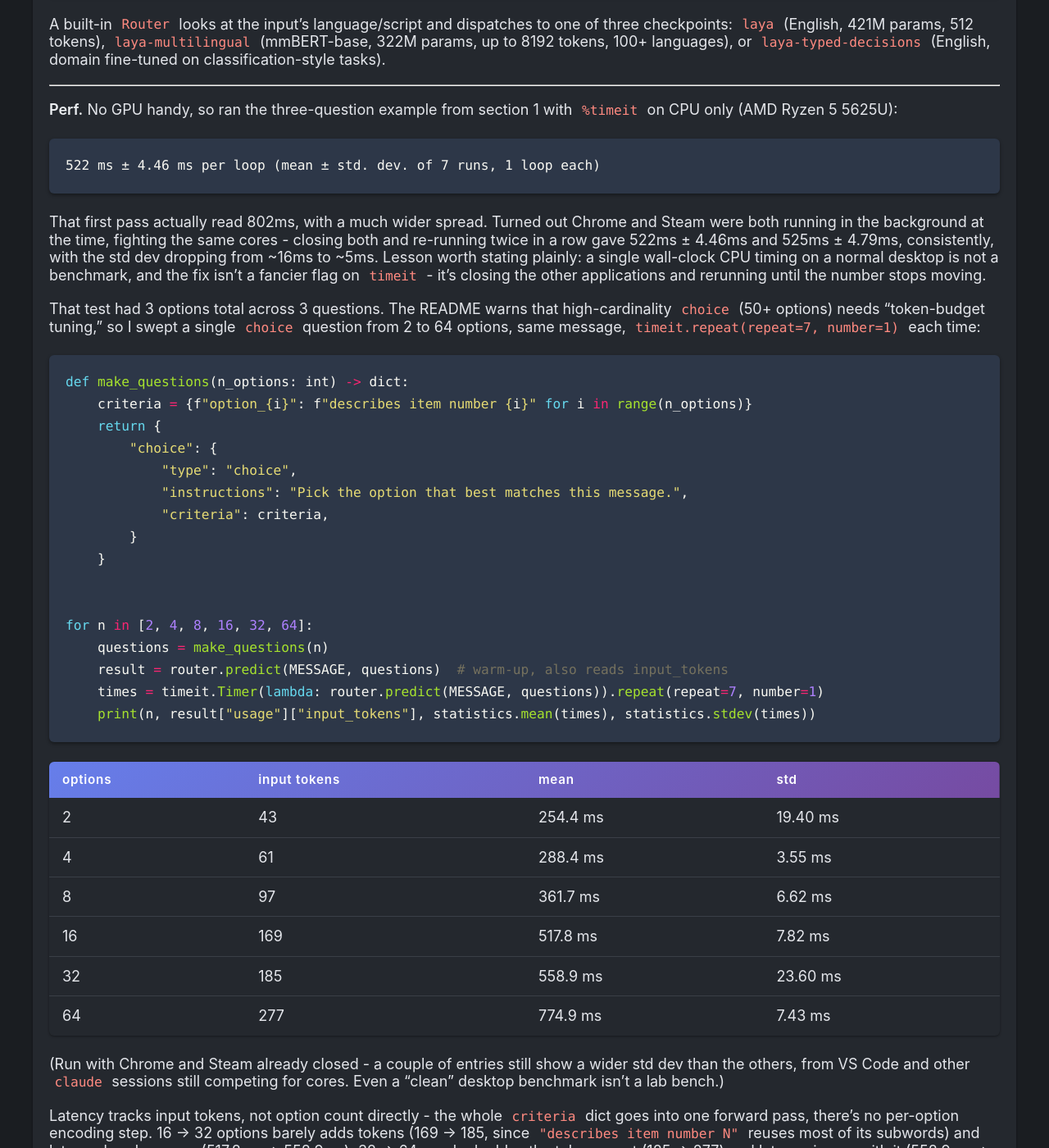
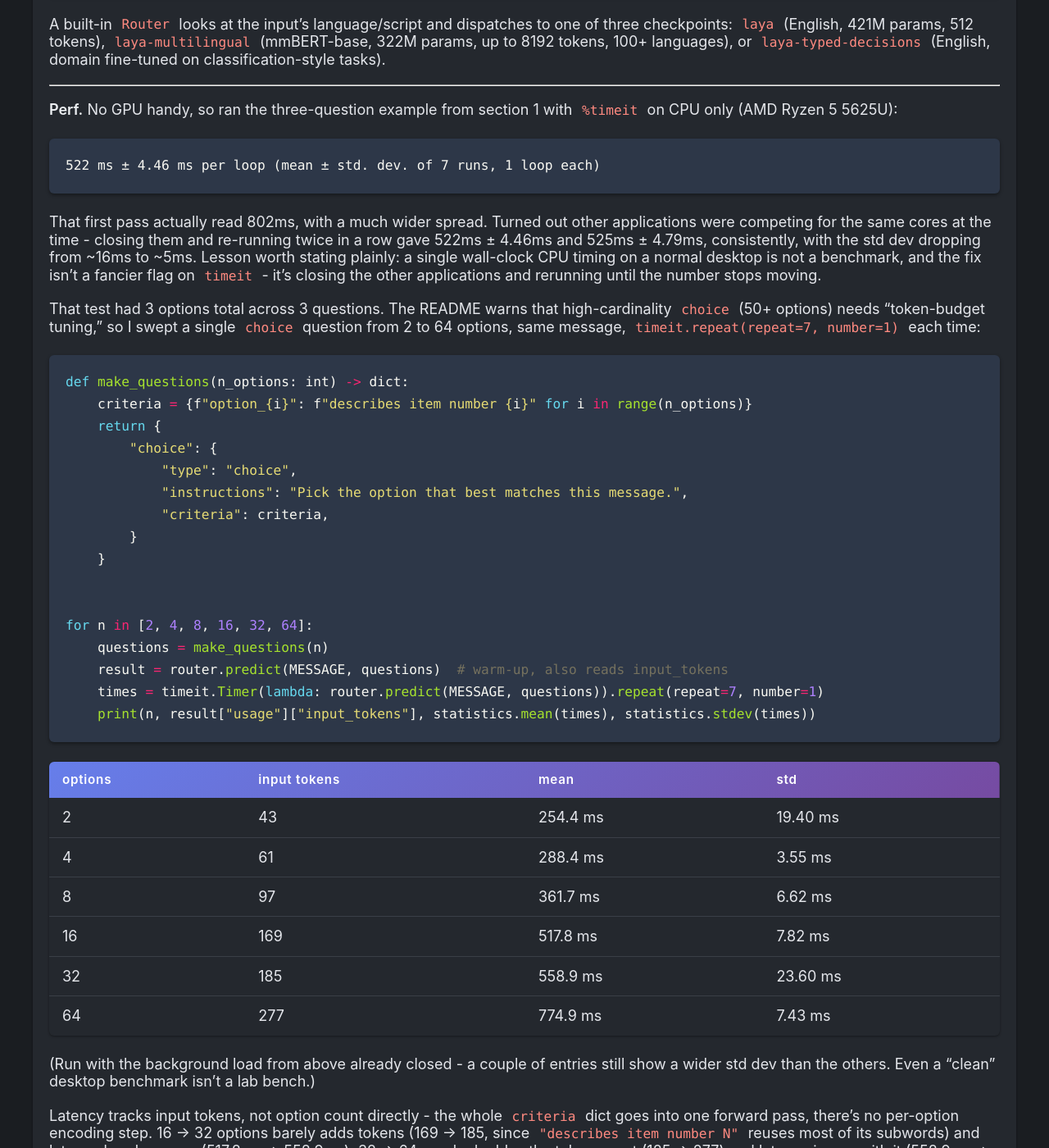
Before and after one commit to CarlosPena00/carlospena00.github.io, a Jekyll site: the page built from _posts/2026-09-24-llm-laya-decision-engine.md, in a window 1280 px wide and 1400 px high, scrolled down 1868 px. Shown: the whole window at 82% size. Built offline with Jekyll 4.4.1, drawn with Linux system fonts in a browser that asks for light colours.

Commit message:
docs(blog): Drop app names from perf contention note
Co-Authored-By: Claude Sonnet 5 <noreply@anthropic.com>
Claude-Session: https://claude.ai/code/session_013T9SqZ6wi1sXSoJzwJbF2H

````diff
--- a/_posts/2026-09-24-llm-laya-decision-engine.md
+++ b/_posts/2026-09-24-llm-laya-decision-engine.md
@@ -68,7 +68,7 @@ A built-in `Router` looks at the input's language/script and dispatches to one o
 522 ms ± 4.46 ms per loop (mean ± std. dev. of 7 runs, 1 loop each)
 ```
 
-That first pass actually read 802ms, with a much wider spread. Turned out Chrome and Steam were both running in the background at the time, fighting the same cores - closing both and re-running twice in a row gave 522ms ± 4.46ms and 525ms ± 4.79ms, consistently, with the std dev dropping from ~16ms to ~5ms. Lesson worth stating plainly: a single wall-clock CPU timing on a normal desktop is not a benchmark, and the fix isn't a fancier flag on `timeit` - it's closing the other applications and rerunning until the number stops moving.
+That first pass actually read 802ms, with a much wider spread. Turned out other applications were competing for the same cores at the time - closing them and re-running twice in a row gave 522ms ± 4.46ms and 525ms ± 4.79ms, consistently, with the std dev dropping from ~16ms to ~5ms. Lesson worth stating plainly: a single wall-clock CPU timing on a normal desktop is not a benchmark, and the fix isn't a fancier flag on `timeit` - it's closing the other applications and rerunning until the number stops moving.
 
 That test had 3 options total across 3 questions. The README warns that high-cardinality `choice` (50+ options) needs "token-budget tuning," so I swept a single `choice` question from 2 to 64 options, same message, `timeit.repeat(repeat=7, number=1)` each time:
 
@@ -100,7 +100,7 @@ for n in [2, 4, 8, 16, 32, 64]:
 | 32 | 185 | 558.9 ms | 23.60 ms |
 | 64 | 277 | 774.9 ms | 7.43 ms |
 
-(Run with Chrome and Steam already closed - a couple of entries still show a wider std dev than the others, from VS Code and other `claude` sessions still competing for cores. Even a "clean" desktop benchmark isn't a lab bench.)
+(Run with the background load from above already closed - a couple of entries still show a wider std dev than the others. Even a "clean" desktop benchmark isn't a lab bench.)
 
 Latency tracks input tokens, not option count directly - the whole `criteria` dict goes into one forward pass, there's no per-option encoding step. 16 -> 32 options barely adds tokens (169 -> 185, since `"describes item number N"` reuses most of its subwords) and latency barely moves (517.8ms -> 558.9ms); 32 -> 64 nearly doubles the token count (185 -> 277) and latency jumps with it (558.9ms -> 774.9ms). The real lever on cost is criteria text length, not the number of buckets - ten verbose options can cost more than fifty terse ones.
 
````
